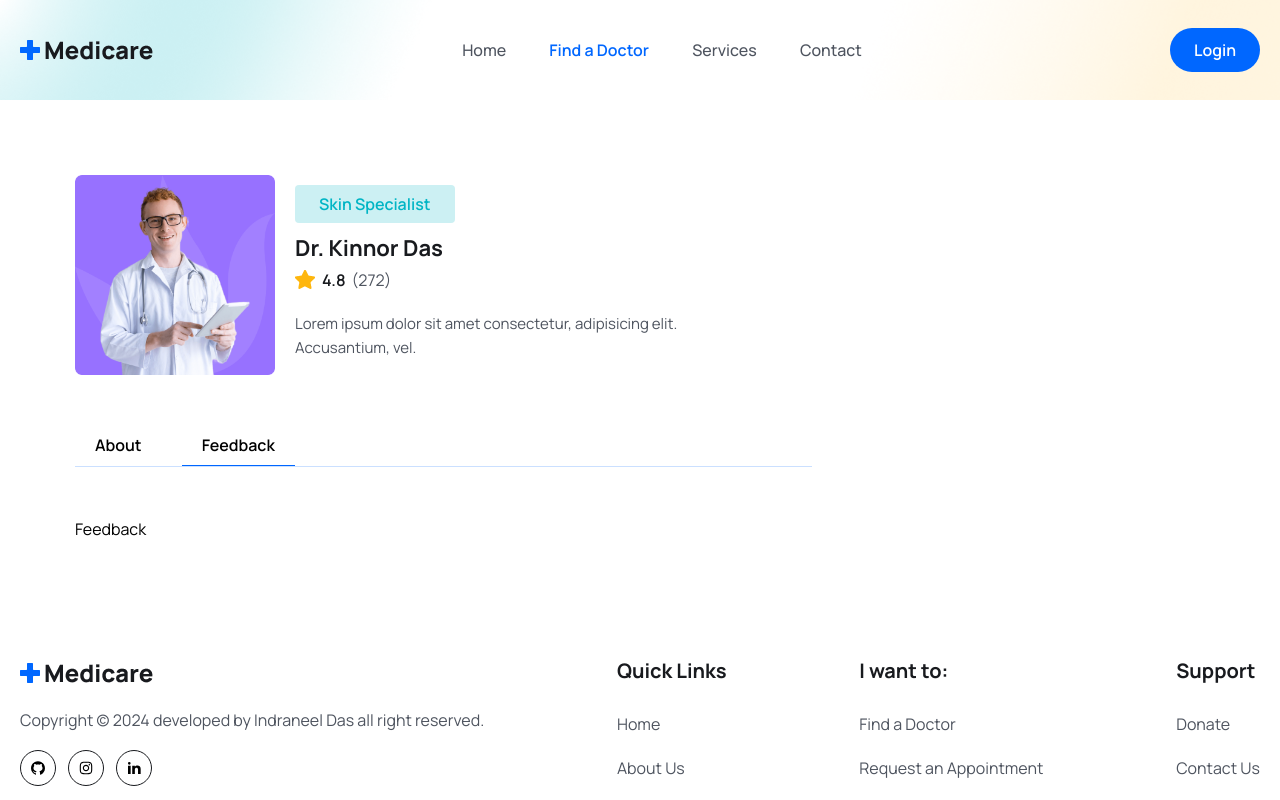
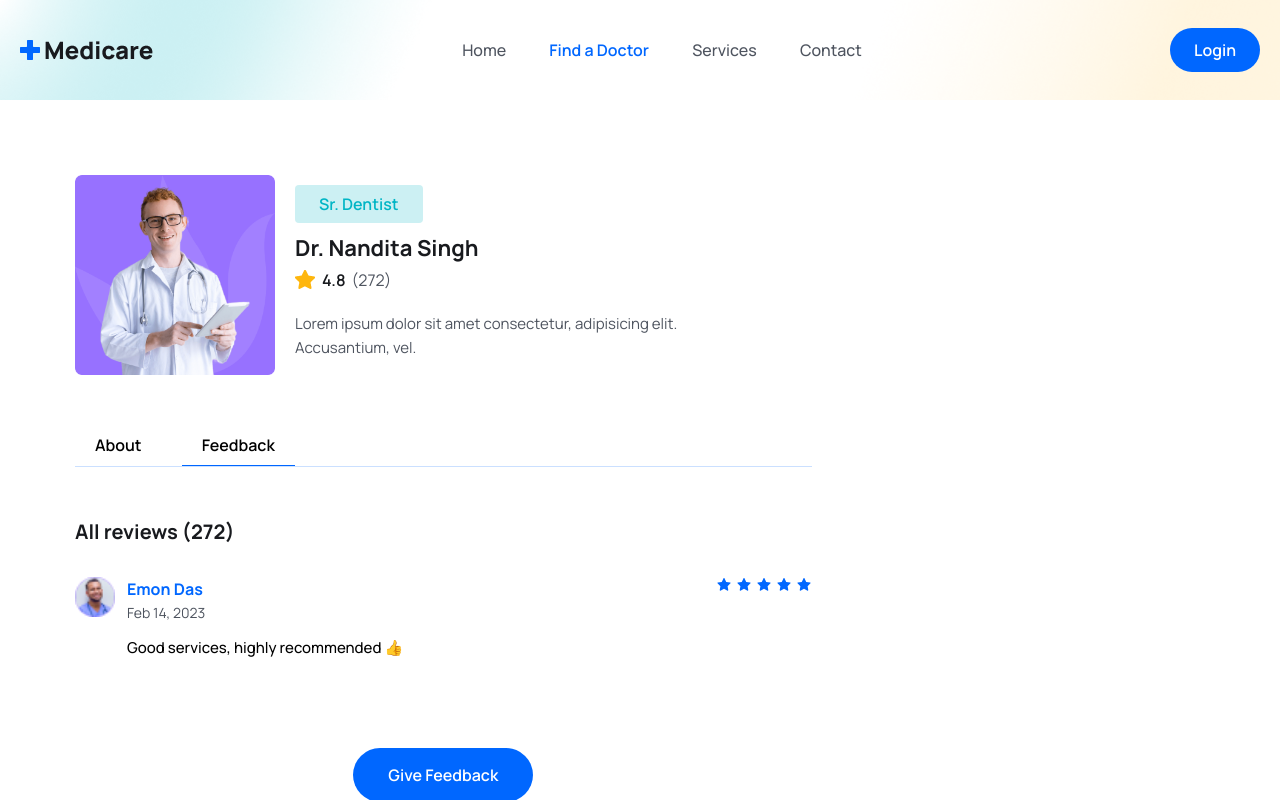
Before and after one commit to EncodeNeel/Medicare, a React (Vite) app in the folder frontend/: page /doctors/1 in a window 1280 px wide. Both pictures are taken after a click on the button "Feedback". Shown: the top 800 px of the page. Built offline with nearby package versions, Linux system fonts and the light colour scheme; the HTML template or start-up script is replaced by a standard one.

Commit message:
Add Feedback and FeedbackForm components with star rating feature and import avatar icon

```diff
--- a/frontend/src/pages/Doctors/DoctorDetails.jsx
+++ b/frontend/src/pages/Doctors/DoctorDetails.jsx
@@ -18,10 +18,10 @@
               </figure>
               <div>
                 <span className="bg-[#CCF0F3] text-irisBlueColor py-1 px-6 lg:py-2 lg:px-6 text-[12px] leading-4 lg:text-[16px] lg:leading-7 font-semibold rounded">
-                  Skin Specialist
+                  Sr. Dentist
                 </span>
                 <h3 className="text-headingColor text-[22px] leading-9 mt-3 font-bold">
-                  Dr. Kinnor Das
+                  Dr. Nandita Singh
                 </h3>
                 <div className="flex items-center gap-[6px]">
                   <span className="flex items-center gap-[6px] text-[14px] leading-5 lg:text-[16px] lg:leading-7 font-semibold text-headingColor">
--- a/frontend/src/pages/Doctors/Feedback.jsx
+++ b/frontend/src/pages/Doctors/Feedback.jsx
@@ -1,7 +1,56 @@
-import React from "react";
+import React, { useState } from "react";
+import avatar from "../../assets/images/avatar-icon.png";
+import { formateDate } from "../../utils/formateDate"; // Ensure the correct path and function name
+import { AiFillStar } from "react-icons/ai";
+import FeedbackForm from "./FeedbackForm";
 
 const Feedback = () => {
-  return <div>Feedback</div>;
+  const [showFeedbackForm, setShowFeedbackForm] = useState(false);
+
+  return (
+    <div>
+      <div className="mb-[50px]">
+        <h4 className="text-[20px] leading-[30px] font-bold text-headingColor mb-[30px]">
+          All reviews (272){" "}
+        </h4>
+
+        <div className="flex justify-between gap-10 mb-[30px]">
+          <div className="flex gap-3">
+            <figure className="w-10 h-10 rounded-full">
+              <img className="w-full" src={avatar} alt="avatar" />
+            </figure>
+            <div>
+              <h5 className="text-[16px] leading-6 text-primaryColor font-bold">
+                Emon Das
+              </h5>
+              <p className="text-[14px] leading-6 text-textColor">
+                {formateDate("02-14-2023")}
+              </p>
+              <p className="text-para mt-3 font-medium text-[15px]">
+                Good services, highly recommended 👍
+              </p>
+            </div>
+          </div>
+
+          <div className="flex gap-1">
+            {[...Array(5).keys()].map((_, index) => (
+              <AiFillStar key={index} color="#0067FF" />
+            ))}
+          </div>
+        </div>
+      </div>
+
+      {!showFeedbackForm && (
+        <div className="text-center">
+          <button className="btn" onClick={() => setShowFeedbackForm(true)}>
+            Give Feedback
+          </button>
+        </div>
+      )}
+
+      {showFeedbackForm && <FeedbackForm />}
+    </div>
+  );
 };
 
 export default Feedback;
--- /dev/null
+++ b/frontend/src/pages/Doctors/FeedbackForm.jsx
@@ -0,0 +1,45 @@
+import React, { useState } from "react";
+import { AiFillStar } from "react-icons/ai";
+
+const FeedbackForm = () => {
+  const [rating, setRating] = useState(0);
+  const [hover, setHover] = useState(0);
+
+  return (
+    <form action="">
+      <div>
+        <h3 className="text-headingColor text-[16px] leading-6 font-semibold mb-4">
+          How would you rate the overall experience?*
+        </h3>
+
+        <div>
+          {[...Array(5).keys()].map((_, index) => {
+            index += 1;
+            return (
+              <button
+                key={index}
+                type="button"
+                className={`${
+                  index <= (hover || rating)
+                    ? "text-yellowColor"
+                    : "text-gray-400"
+                } bg-transparent border-none outline-none text-[22px] cursor-pointer`}
+                onClick={() => setRating(index)}
+                onMouseEnter={() => setHover(index)}
+                onMouseLeave={() => setHover(rating)}
+                onDoubleClick={() => {
+                  setHover(0);
+                  setRating(0);
+                }}
+              >
+                <AiFillStar />
+              </button>
+            );
+          })}
+        </div>
+      </div>
+    </form>
+  );
+};
+
+export default FeedbackForm;
```
